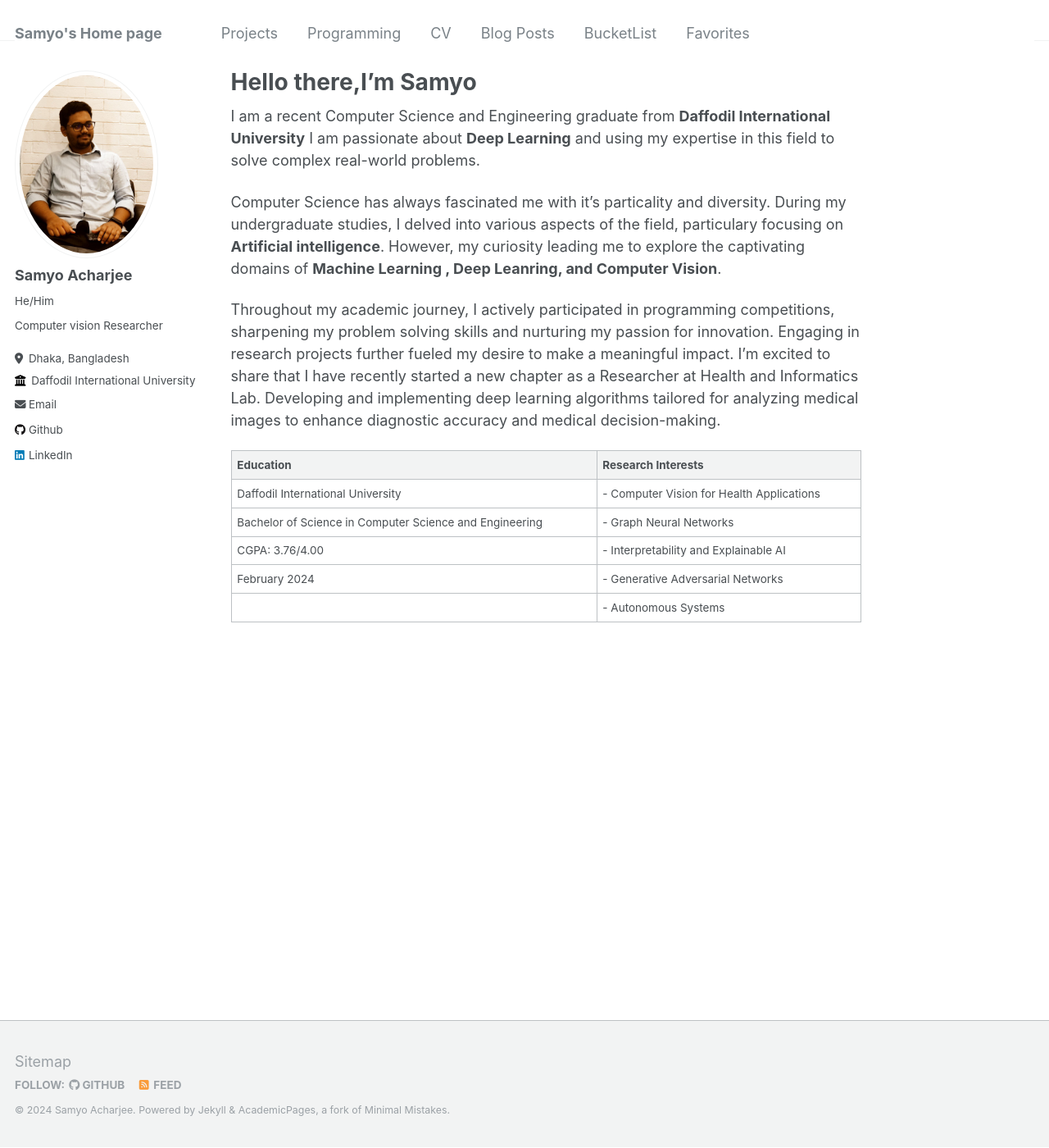
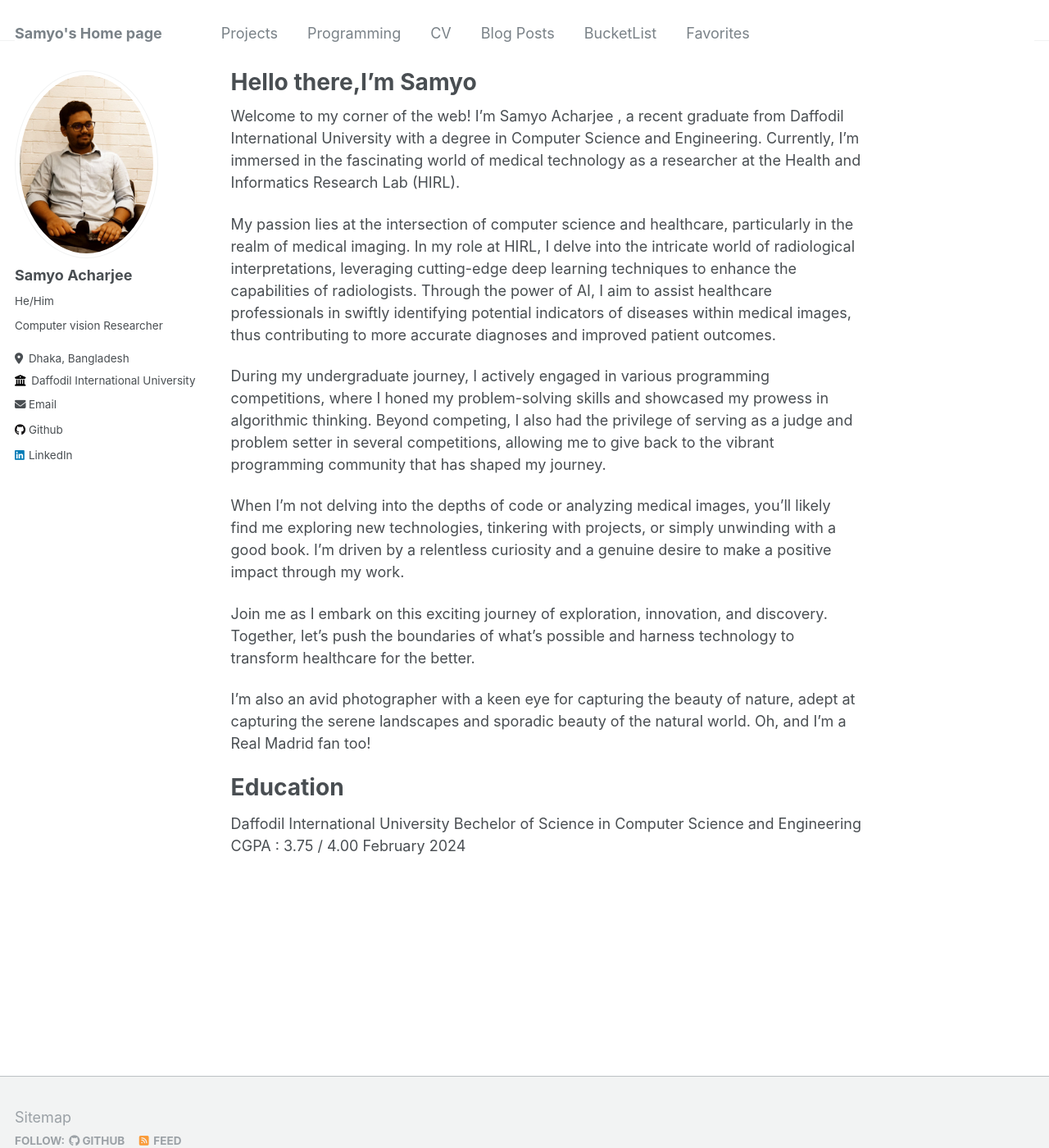
Before and after one commit to samyo00/samyo00.github.io, a Jekyll site: the page built from _pages/about.md, in a window 1280 px wide and 1400 px high. Shown: the whole window at 82% size. Built offline with Jekyll 4.4.1, drawn with Linux system fonts in a browser that asks for light colours.

Commit message:
Update aboutme

```diff
--- a/_pages/about.md
+++ b/_pages/about.md
@@ -7,17 +7,21 @@ redirect_from:
   - /about.html
 ---
 
-I am a recent Computer Science and Engineering graduate from <b>Daffodil International University</b> I am passionate about <b>Deep Learning</b> and using my expertise in this field to solve complex real-world problems. <br>
+Welcome to my corner of the web! I'm Samyo Acharjee , a recent graduate from Daffodil International University with a degree in Computer Science and Engineering. Currently, I'm immersed in the fascinating world of medical technology as a researcher at the Health and Informatics Research Lab (HIRL).
 
-Computer Science has always fascinated me with it's particality and diversity. During my undergraduate studies, I delved into various aspects of the field, particulary focusing on <b>Artificial intelligence</b>. However, my curiosity leading me to explore the captivating domains of <b> Machine Learning , Deep Leanring, and Computer Vision</b>.<br>
+My passion lies at the intersection of computer science and healthcare, particularly in the realm of medical imaging. In my role at HIRL, I delve into the intricate world of radiological interpretations, leveraging cutting-edge deep learning techniques to enhance the capabilities of radiologists. Through the power of AI, I aim to assist healthcare professionals in swiftly identifying potential indicators of diseases within medical images, thus contributing to more accurate diagnoses and improved patient outcomes.
 
-Throughout my academic journey, I actively participated in programming competitions, sharpening my problem solving skills and nurturing my passion for innovation. Engaging in research projects further fueled my desire to make a meaningful impact. I'm excited to share that I have recently started a new chapter as a Researcher at Health and Informatics Lab. Developing and implementing deep learning algorithms tailored for analyzing medical images to enhance diagnostic accuracy and medical decision-making.<br>
+During my undergraduate journey, I actively engaged in various programming competitions, where I honed my problem-solving skills and showcased my prowess in algorithmic thinking. Beyond competing, I also had the privilege of serving as a judge and problem setter in several competitions, allowing me to give back to the vibrant programming community that has shaped my journey.
 
+When I'm not delving into the depths of code or analyzing medical images, you'll likely find me exploring new technologies, tinkering with projects, or simply unwinding with a good book. I'm driven by a relentless curiosity and a genuine desire to make a positive impact through my work.
 
-Education          | Research Interests
--------------------|-------------------------
-Daffodil International University | - Computer Vision for Health Applications
-Bachelor of Science in Computer Science and Engineering | - Graph Neural Networks
-CGPA: 3.76/4.00   | - Interpretability and Explainable AI
-February 2024     | - Generative Adversarial Networks
-                  | - Autonomous Systems
+Join me as I embark on this exciting journey of exploration, innovation, and discovery. Together, let's push the boundaries of what's possible and harness technology to transform healthcare for the better.
+
+I'm also an avid photographer with a keen eye for capturing the beauty of nature, adept at capturing the serene landscapes and sporadic beauty of the natural world. Oh, and I'm a Real Madrid fan too!
+
+# Education
+
+Daffodil International University
+Bechelor of Science in Computer Science and Engineering
+CGPA : 3.75 / 4.00
+February 2024
```
